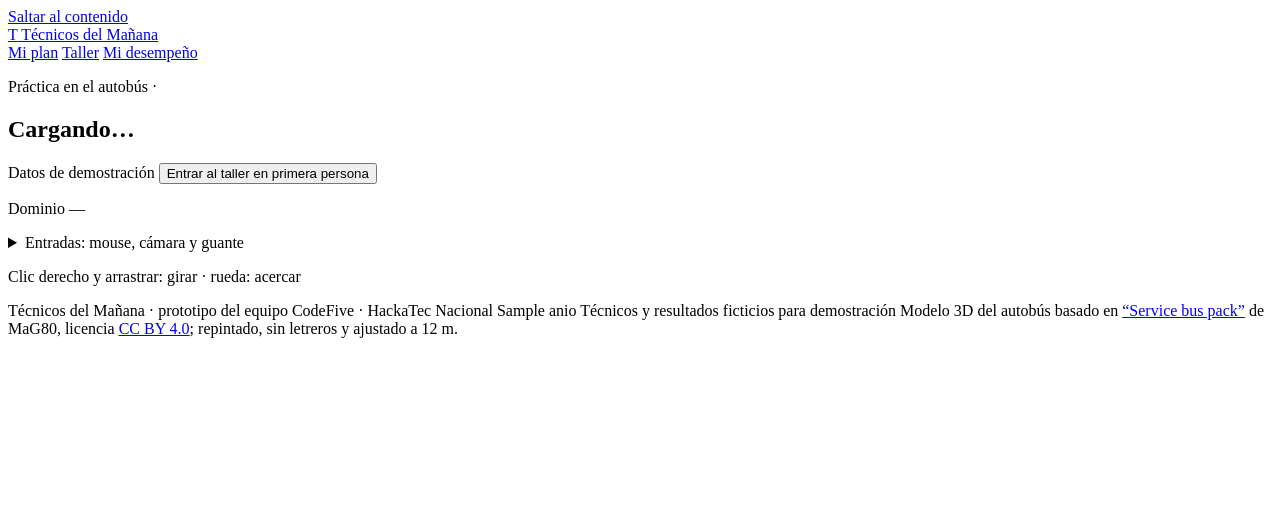
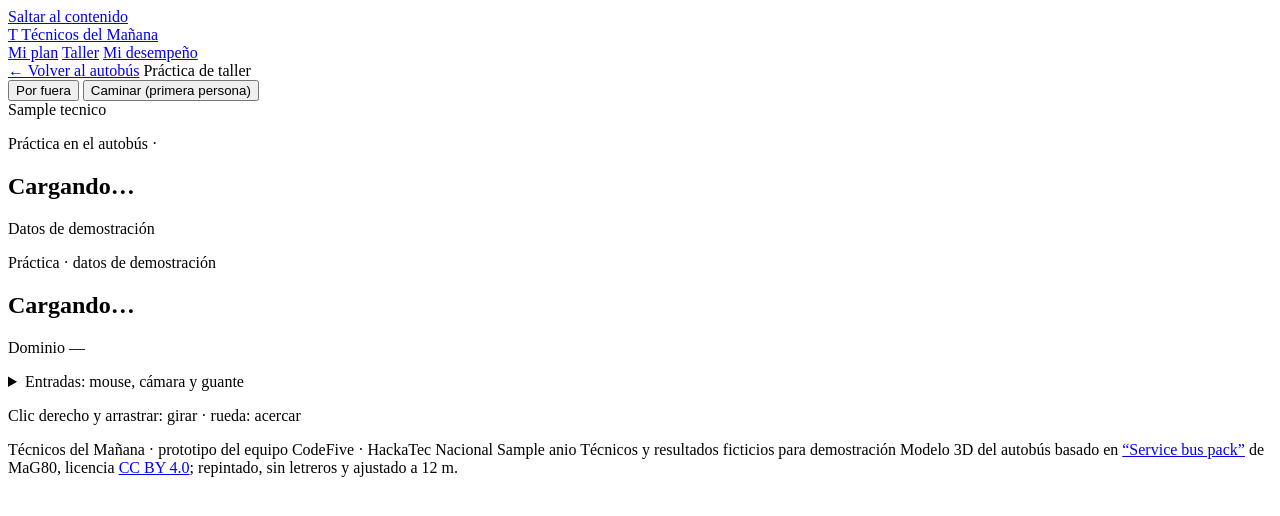
Before and after one commit to Josse66/codefive-app, a Node project: template server/views/escenario.hbs in a window 1280 px wide. Shown: the top 516 px of the page. Run offline with Node 20 templates, Linux system fonts and the light colour scheme; the template is opened without the code that fills it: most values are stand-ins (such as "Sample title", 1, 10 or a date in 2020).

Commit message:
💄 style(practica): práctica de taller a pantalla completa con la barra del simulador

```diff
--- a/client/pages/autobus.js
+++ b/client/pages/autobus.js
@@ -54,6 +54,9 @@ const escena = crearEscena($('lienzo'), {
   catalogo,
   enfoque: { objetivo: [0, 1.2, 0], distancia: 9 },
 });
+// Lo que tapan los paneles (px): la lista de sistemas a la izquierda y la tarjeta a la derecha.
+const MARGENES = [300, 412];
+escena.fijarMargenes(...MARGENES);
 let instancias = new Map(); // base → [ids de nodos]
 escena.lienzo.addEventListener('modelo-listo', () => {
   instancias = new Map();
@@ -154,6 +157,7 @@ let caminando = false;
 function caminar(encender) {
   caminando = encender;
   escena.activarInmersivo(encender);
+  escena.fijarMargenes(...MARGENES);
   marcarVista('vista-dentro', encender);
   marcarVista('vista-fuera', !encender);
   // Caminando, la lista de sistemas se esconde para ver el taller completo.
--- a/server/controllers/vistas.controller.js
+++ b/server/controllers/vistas.controller.js
@@ -197,6 +197,7 @@ export function mostrarEscenario(req, res) {
       escenarioId: req.params.escenarioId,
       mision,
       siguienteMision: pasoDespues(mision, 'hazlo'),
+      layout: 'simulador',
       scriptPagina: 'pages/escenario.js',
     });
   });
@@ -222,6 +223,7 @@ export function mostrarOrden(req, res) {
       tecnico,
       seccion: 'taller',
       ordenId: req.params.ordenId,
+      layout: 'simulador',
       scriptPagina: 'pages/escenario.js',
     }),
   );
--- a/server/views/escenario.hbs
+++ b/server/views/escenario.hbs
@@ -1,4 +1,14 @@
-<section id="escenario" class="relative grid gap-5" data-tecnico-id="{{tecnico.id}}" data-escenario-id="{{escenarioId}}" data-orden-id="{{ordenId}}">
+<section id="escenario" class="practica relative grid gap-5" data-tecnico-id="{{tecnico.id}}" data-escenario-id="{{escenarioId}}" data-orden-id="{{ordenId}}">
+  {{! Barra del simulador: volver al autobús y cambiar de vista. }}
+  <header id="barra-practica" class="absolute inset-x-0 top-0 z-20 flex h-12 items-center gap-3 bg-tinta px-4 text-white">
+    <a href="/tecnicos/{{tecnico.id}}/autobus" class="text-sm text-white underline decoration-placa-linea hover:decoration-white">← Volver al autobús</a>
+    <span class="font-narrow text-base font-bold uppercase tracking-wide">Práctica de taller</span>
+    <nav class="ml-4 flex gap-1 text-sm" aria-label="Vistas">
+      <button id="salir-inmersivo" type="button" class="vista" aria-pressed="true">Por fuera</button>
+      <button id="boton-inmersivo" type="button" class="vista" aria-pressed="false">Caminar (primera persona)</button>
+    </nav>
+    <span class="ml-auto text-sm text-placa-linea">{{tecnico.nombre}}</span>
+  </header>
   {{> mision-pasos mision=mision clave="hazlo"}}
   {{! Orden de trabajo del Taller: folio, cliente, reloj y gasto en refacciones. }}
   <div id="orden-barra" class="flex flex-wrap items-center gap-x-6 gap-y-2 border-2 border-tinta bg-tinta px-4 py-3 text-white" hidden>
@@ -23,12 +33,16 @@
     <div class="flex flex-wrap items-center gap-2">
       <span id="marca-hv" class="marca-hv" hidden>Alto voltaje 600 V</span>
       <span class="chip border-tinta-3 text-tinta-2">Datos de demostración</span>
-      <button id="boton-inmersivo" type="button" class="boton">Entrar al taller en primera persona</button>
     </div>
   </div>
 
   <div id="area-trabajo" class="grid gap-5 lg:grid-cols-[400px_minmax(0,1fr)] lg:items-start">
     <div id="panel-escenario" class="grid gap-4">
+      <div id="practica-titulo" class="grid gap-1 border-2 border-tinta bg-white p-4">
+        <p class="font-narrow text-xs font-bold uppercase tracking-wider text-tinta-3">Práctica · datos de demostración</p>
+        <h1 id="titulo-practica" class="font-sans text-xl font-semibold leading-tight tracking-normal">Cargando…</h1>
+        <p id="sintoma-practica" class="text-sm text-tinta-2"></p>
+      </div>
       <ol id="pasos" class="flex flex-wrap gap-1.5" aria-label="Pasos del escenario"></ol>
 
       <article id="paso" class="grid gap-4 border-2 border-tinta bg-white p-5" hidden aria-live="polite">
@@ -52,8 +66,8 @@
         <h2 class="text-2xl text-ok">Escenario completo</h2>
         <p id="final-texto"></p>
         <div class="flex flex-wrap gap-2">
-          <a id="enlace-evaluacion" href="{{#if siguienteMision}}{{siguienteMision.enlace}}{{else}}#{{/if}}" class="boton" {{#if siguienteMision}}data-mision="1"{{/if}}>{{#if siguienteMision}}Siguiente: {{siguienteMision.nombre}} →{{else}}Comprueba lo aprendido{{/if}}</a>
-          <a href="/tecnicos/{{tecnico.id}}/plan" class="boton-linea">Volver a Mi plan</a>
+          <a id="enlace-evaluacion" href="/tecnicos/{{tecnico.id}}/autobus" class="boton">Volver al autobús →</a>
+          <a href="/tecnicos/{{tecnico.id}}/autobus" class="boton-linea">Volver al autobús</a>
           <button id="boton-repetir" type="button" class="boton-linea">Repetir</button>
         </div>
       </article>
@@ -102,7 +116,6 @@
         <p id="ayuda-estado" class="font-semibold">Apunta con el cursor a la pieza y haz clic para usar la herramienta</p>
         <p class="text-tinta-2">Clic derecho sostenido: mirar · W A S D: caminar · Shift: agacharte · 1–9: herramienta · F11: pantalla completa</p>
       </div>
-      <button id="salir-inmersivo" type="button" class="boton-linea absolute right-3 top-14 bg-white px-3 py-2 text-sm" hidden>Salir del taller</button>
       <p id="etiqueta-pieza" class="pointer-events-none absolute left-3 top-3 border border-tinta bg-white px-2 py-1 text-sm font-semibold" hidden></p>
       <p id="ayuda-orbita" class="pointer-events-none absolute bottom-3 left-3 bg-white/90 px-2 py-1 text-xs text-tinta-3">Clic derecho y arrastrar: girar · rueda: acercar</p>
     </div>
```
Also changed, not shown: client/escena/autobus3d.js (+10 -1 lines), client/pages/escenario.js (+9 -5 lines), client/styles.css (+19 -0 lines).
